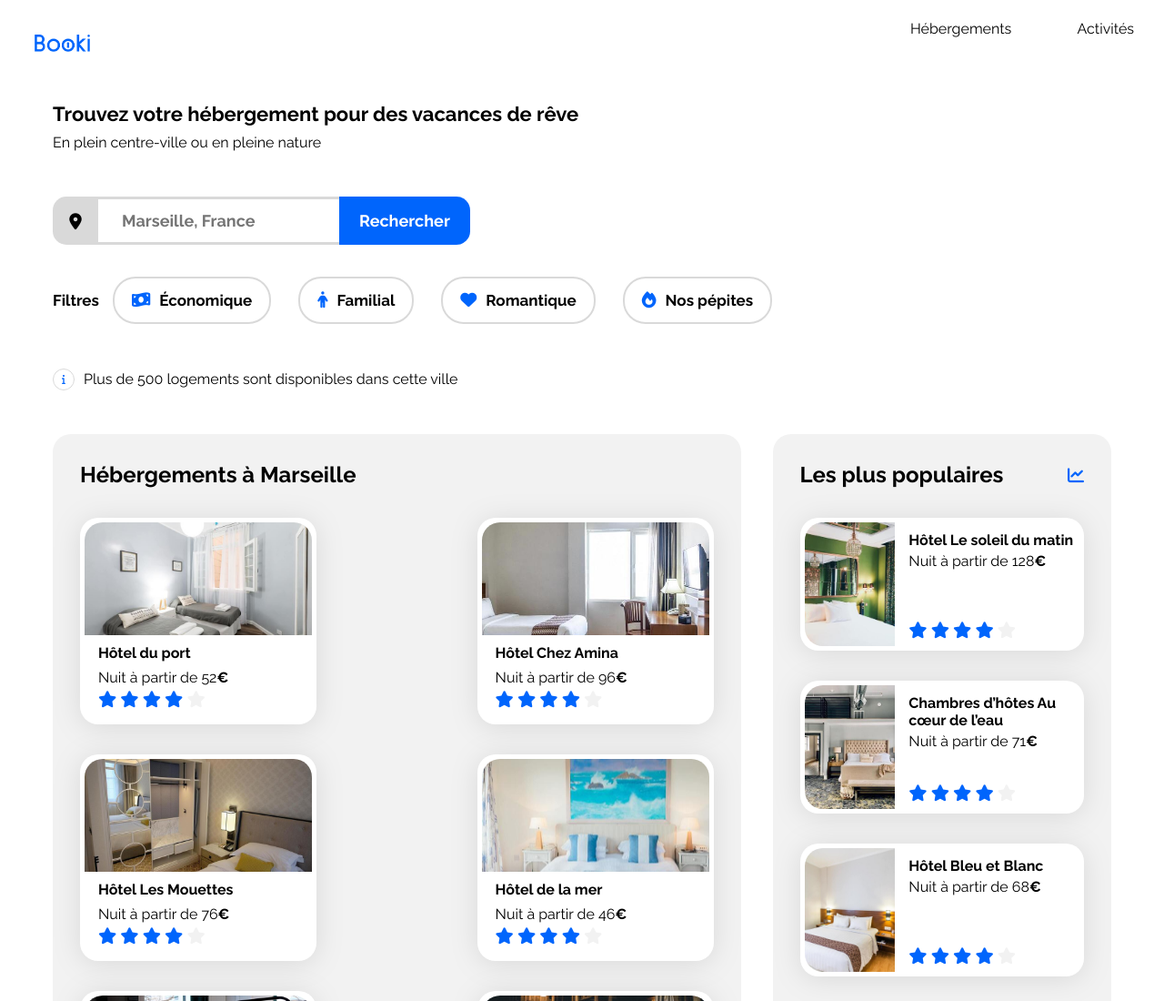
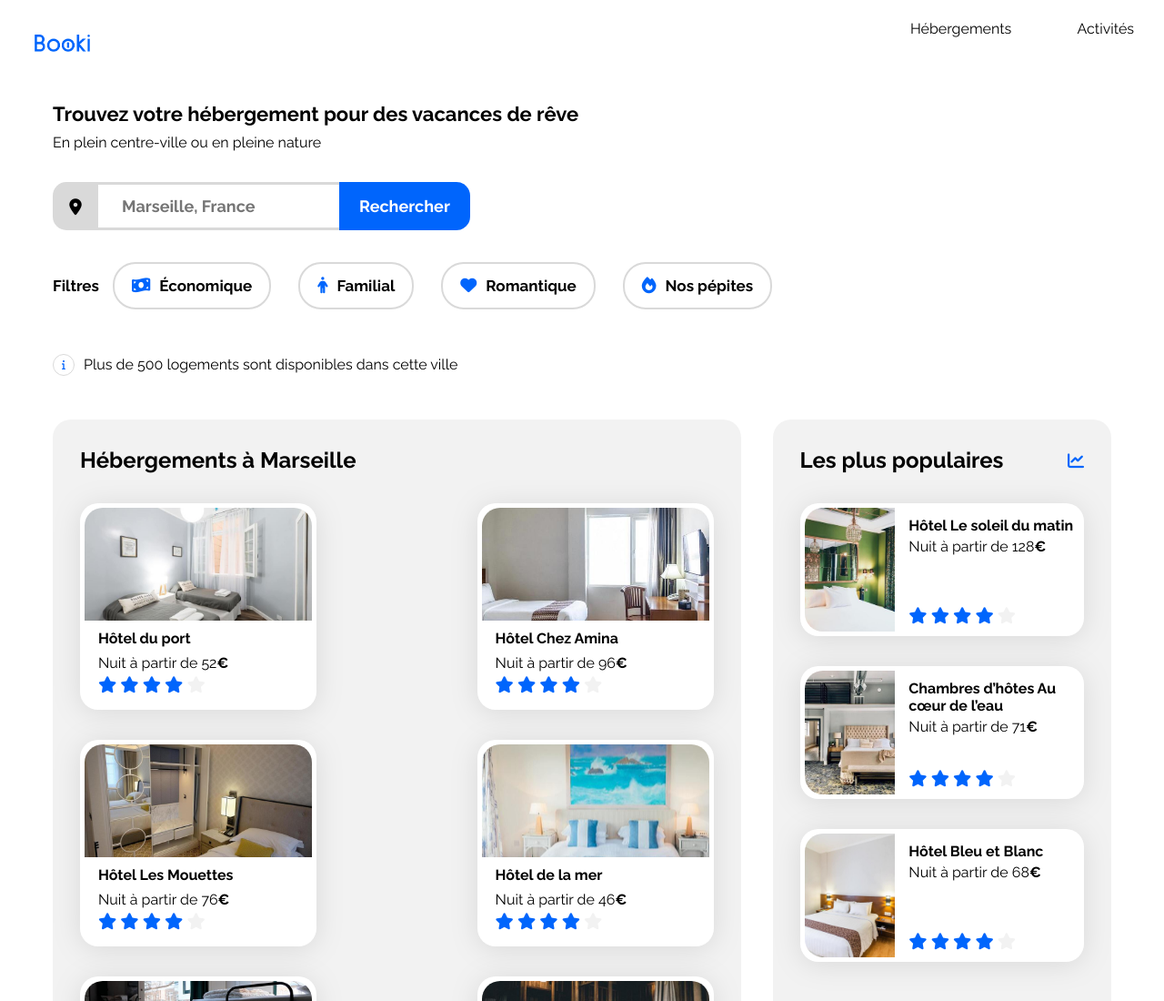
Before and after one commit to Diplogrok/Booki, a plain HTML site: page Stephan_Alexia_1_Index_22062023.html in a window 1280 px wide. Shown: the top 1100 px of the page at 91% size. Drawn offline with Linux system fonts and the light colour scheme.

Commit message:
Modification marge header-subtitle

```diff
--- a/Stephan_Alexia_1_Index_22062023.html
+++ b/Stephan_Alexia_1_Index_22062023.html
@@ -27,7 +27,7 @@
         <nav>
             <div class="title">
                 <h1 class="h1">Trouvez votre hébergement pour des vacances de rêve</h1>
-                <p>En plein centre-ville ou en pleine nature</p>
+                <p class="head-subtitle">En plein centre-ville ou en pleine nature</p>
             </div>
                 <form class="cta" action="" method="post">
                     <div class="ilocation"><i class="fa-solid fa-location-dot"></i></div>
--- a/Stephan_Alexia_2_Css_22062023/styles.css
+++ b/Stephan_Alexia_2_Css_22062023/styles.css
@@ -15,7 +15,7 @@
     font-size: 18px;
 }
 
-/****** 1 ***********/
+/****** Header ***********/
 
 header {
     display: flex;
@@ -63,15 +63,17 @@ a:link, a:visited, a:active
     margin: 0;
 }
 
-/****** 1 ***********/
-
-/****** 2 ***********/
 .title {
     display: flex;
     justify-content: flex-start;
     flex-direction: column;
     line-height: 1em;
     padding: 30px 50px 35px 50px;
+}
+
+.head-subtitle {
+    margin: 0;
+    padding-top: 1em;
 }
 input {
     border: none;
@@ -136,8 +138,8 @@ input {
 .sub:hover {
     background-color: #0256d4;
 }
-/****** 2 ***********/
-/****** 3 ***********/
+
+/****** Filtres ***********/
 
 .filtres {
     display: flex;
@@ -197,7 +199,9 @@ input {
 .logoinfo {
     margin-right: 10px;
 }
-/****** 3 ***********/
+
+/****** Body ***********/
+
 
 body {
     display: flex;
@@ -426,6 +430,7 @@ footer {
 .footer-title {
     margin: 0;
 }
+
 /* Le code ci-dessous correspond à la version responsive uniquement */
 
 /****** Media queries ***********/
```
